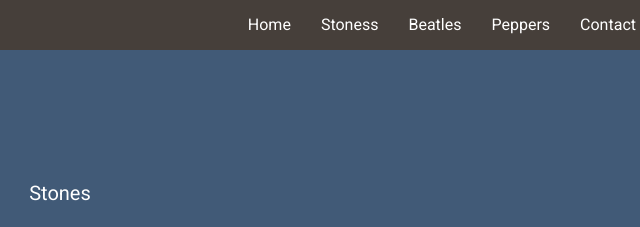
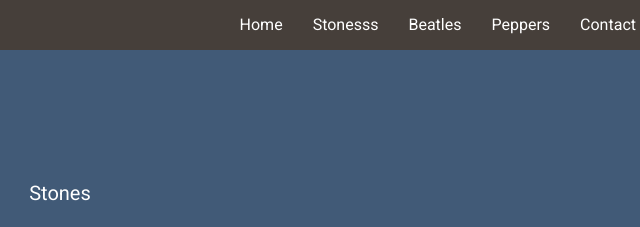
Before and after one commit to AgustinRoque/portafolio, a plain HTML site: page index.html in a window 1280 px wide. Shown: the top 227 px of the page, 580-1220 px from the left. Drawn offline with nearby package versions, Linux system fonts and the light colour scheme.

Commit message:
Cambios en HTML (V2)

```diff
--- a/index.html
+++ b/index.html
@@ -25,7 +25,7 @@
             <div class="nav_menu">
 
                 <a href="#" class="nav_menu-elemento">Home</a>
-                <a href="html/stones.html" class="nav_menu-elemento">Stoness</a>
+                <a href="html/stones.html" class="nav_menu-elemento">Stonesss</a>
                 <a href="html/beatles.html" class="nav_menu-elemento">Beatles</a>
                 <a href="html/peppers.html" class="nav_menu-elemento">Peppers</a>
                 <a href="html/contact.html" class="nav_menu-elemento">Contact</a>
```
